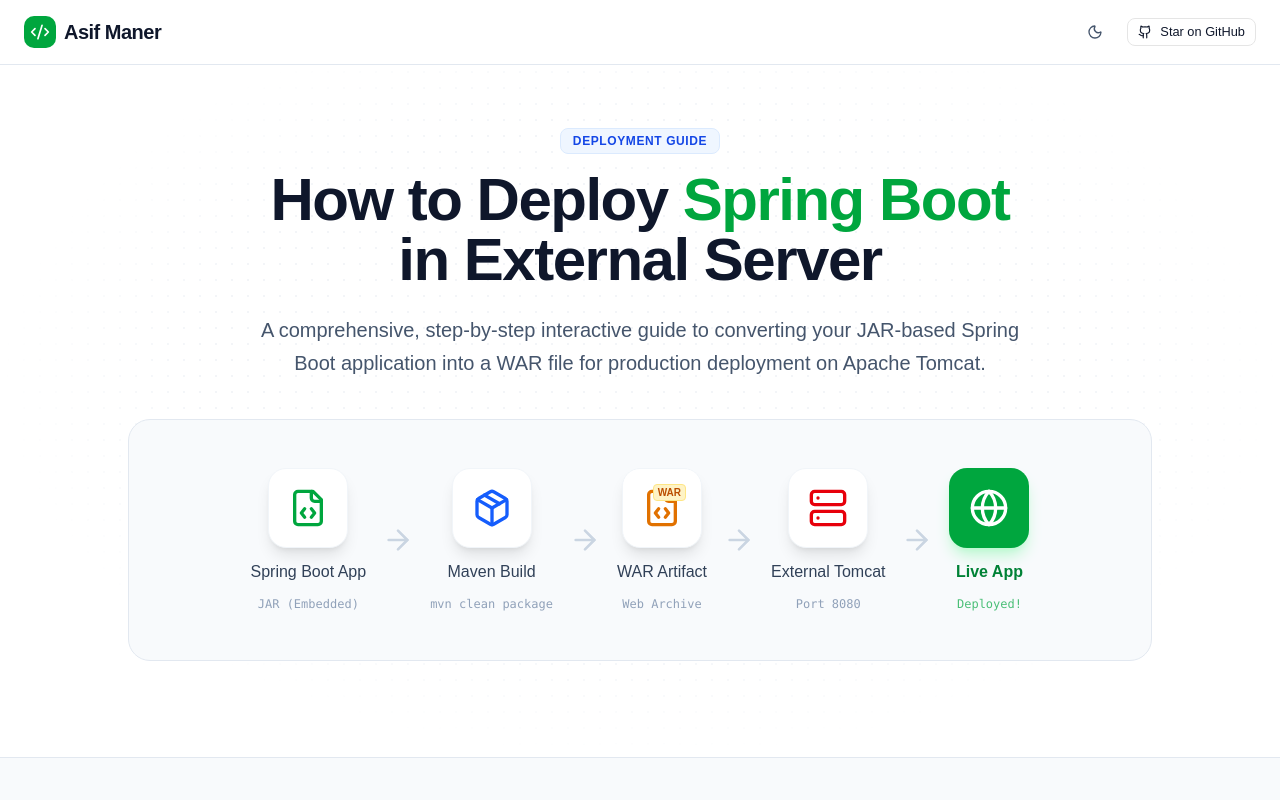
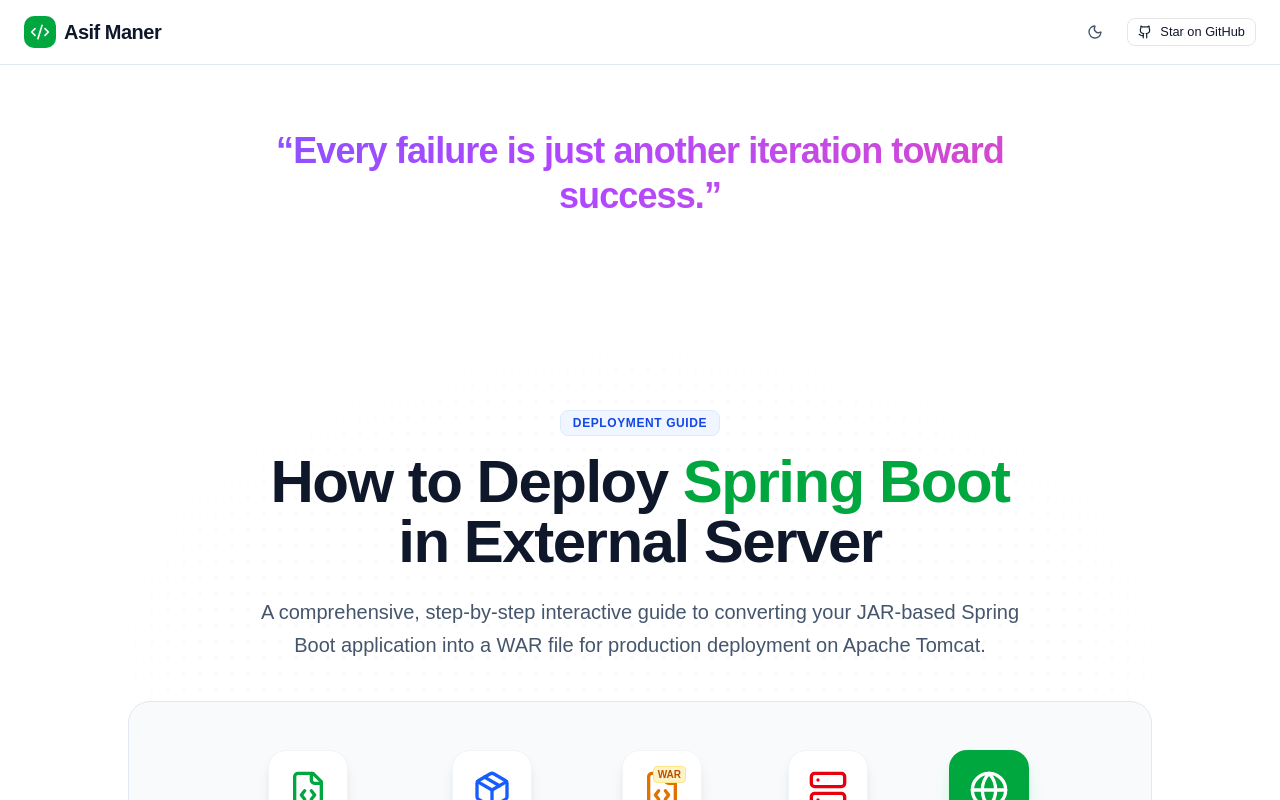
Before and after one commit to Assii27/ProjectDeployProcess, a React (Vite) app: page / in a window 1280 px wide. Shown: the top 800 px of the page. Built offline with nearby package versions, Linux system fonts and the light colour scheme.

Commit message:
feat: Add motivational quote section
Introduces a new section at the top of the application to display an animated, gradient-colored motivational quote. This enhances user engagement by providing encouragement at the start of the guide.

```diff
--- a/src/App.tsx
+++ b/src/App.tsx
@@ -40,6 +40,43 @@
 
   return (
     <div className={`min-h-screen transition-colors duration-300 ${isDarkMode ? 'bg-slate-950 text-slate-100' : 'bg-slate-50 text-slate-900'} font-sans selection:bg-blue-100 selection:text-blue-900`}>
+      {/* Motivational Section */}
+      <section className={`pt-32 pb-16 px-6 ${isDarkMode ? 'bg-slate-950' : 'bg-white'}`}>
+        <div className="container mx-auto">
+          <div className="max-w-4xl mx-auto text-center">
+            {/* Colorful Animated Quote */}
+            <motion.div
+              initial={{ opacity: 0, scale: 0.9 }}
+              animate={{ opacity: 1, scale: 1 }}
+              transition={{ duration: 1 }}
+              className="relative"
+            >
+              <motion.h2
+                animate={{
+                  backgroundPosition: ["0% 50%", "100% 50%", "0% 50%"],
+                }}
+                transition={{
+                  duration: 5,
+                  repeat: Infinity,
+                  ease: "linear"
+                }}
+                className="text-2xl md:text-3xl lg:text-4xl font-extrabold leading-tight tracking-tight bg-clip-text text-transparent bg-gradient-to-r from-blue-600 via-purple-500 to-pink-500 bg-[length:200%_auto]"
+              >
+                “Every failure is just another iteration toward success.”
+              </motion.h2>
+
+              {/* Subtle pulsing glow */}
+              <motion.div
+                animate={{ opacity: [0.2, 0.4, 0.2], scale: [1, 1.05, 1] }}
+                transition={{ duration: 3, repeat: Infinity }}
+                className="absolute inset-0 blur-2xl bg-gradient-to-r from-blue-400/20 via-purple-400/20 to-pink-400/20 -z-10"
+              />
+            </motion.div>
+
+          </div>
+        </div>
+      </section>
+
       {/* Top Bar */}
       <nav className={`fixed top-0 w-full z-50 border-b backdrop-blur-md ${isDarkMode ? 'bg-slate-950/80 border-slate-800' : 'bg-white/80 border-slate-200'}`}>
         <div className="container mx-auto px-6 h-16 flex items-center justify-between">
```
